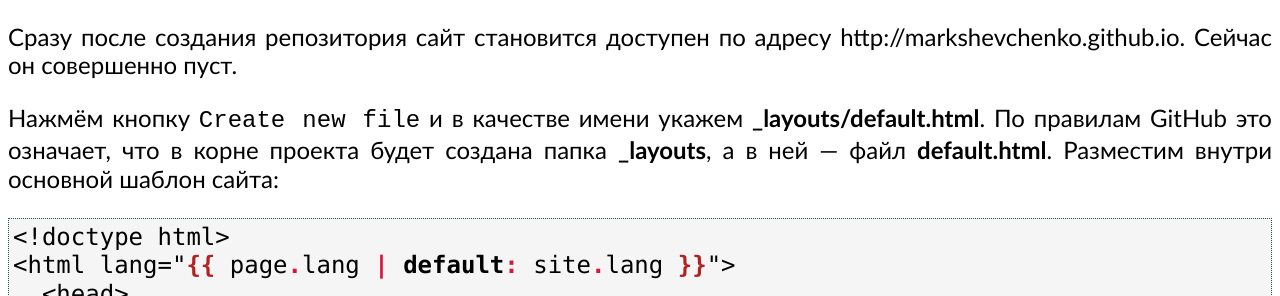
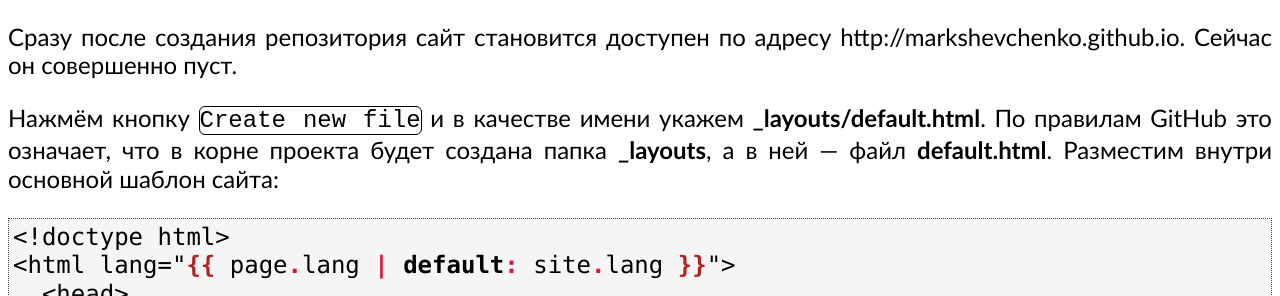
Before and after one commit to markshevchenko/markshevchenko.github.io, a Jekyll site: the page built from articles/github-pages.md, in a window 1280 px wide. Shown: the part 786-1082 px from the top of the page. Built offline with Jekyll 4.4.1, drawn with Linux system fonts in a browser that asks for light colours; some web fonts are replaced; our own code applies the rules of GitHub Pages for plain Markdown files; comment, search, counter and statistics services are not loaded.

Commit message:
Исправил опечатку в CSS.

```diff
--- a/_sass/base.scss
+++ b/_sass/base.scss
@@ -42,7 +42,7 @@ a {
 
 kbd {
   border-radius: 0.25em;
-  border: 1ps solid $text-color;
+  border: 1px solid $text-color;
 }
 
 %clearfix {
```
